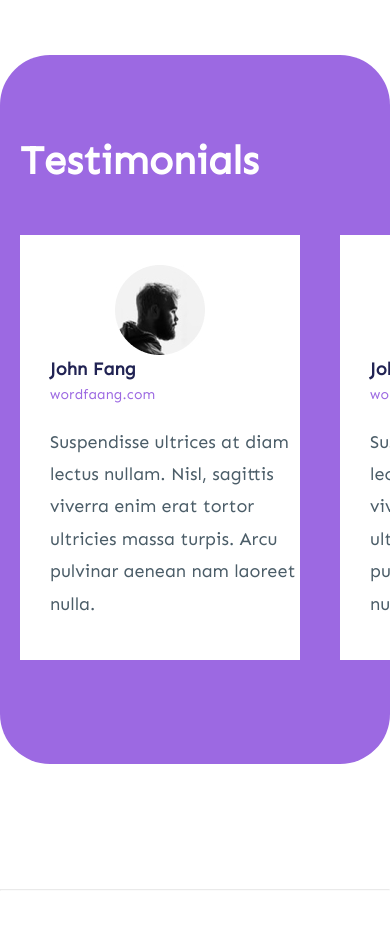
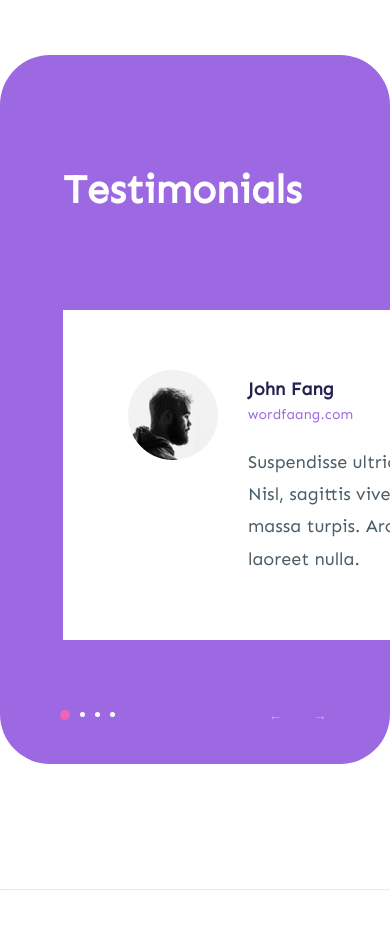
Before and after one commit to krlmari/ratio-courses, a plain HTML site: page module1/index.html in a window 390 px wide. Shown: the part 3622-4551 px from the top of the page. Drawn offline with Linux system fonts and the light colour scheme.

Commit message:
update code

```diff
--- a/module1/index.html
+++ b/module1/index.html
@@ -13,7 +13,7 @@
   </head>
 
   <body class="body">
-    <header class="header block-centered">
+    <header class="header block-centered" id="header">
       <img src="images/Logo.svg" class="header__logo logo" />
 
       <nav class="menu">
@@ -135,9 +135,10 @@
         <div class="testimonials__container block-absolute">
           <h2 class="testimonials__title">Testimonials</h2>
         </div>
+
         <div class="slider">
           <div class="slider-item">
-            <div class="testimonials__avatar"></div>
+            <img src="images/avatar-1.jpg" class="testimonials__avatar" />
             <div class="testimonials__content">
               <p class="testimonials__name">John Fang</p>
               <a href="" class="testimonials__href">wordfaang.com</a>
@@ -148,10 +149,10 @@
             </div>
           </div>
           <div class="slider-item">
-            <div class="testimonials__avatar"></div>
+            <img src="images/avatar-2.jpg" class="testimonials__avatar" />
             <div class="testimonials__content">
-              <p class="testimonials__name">John Fang</p>
-              <a href="" class="testimonials__href">wordfaang.com</a>
+              <p class="testimonials__name">Jeny Doe</p>
+              <a href="" class="testimonials__href">UX Engineer</a>
               <p class="testimonials__text">
                 Suspendisse ultrices at diam lectus nullam. Nisl, sagittis viverra enim erat tortor
                 ultricies massa turpis. Arcu pulvinar aenean nam laoreet nulla.
@@ -159,15 +160,36 @@
             </div>
           </div>
           <div class="slider-item">
-            <div class="testimonials__avatar"></div>
+            <img src="images/avatar-3.jpg" class="testimonials__avatar" />
             <div class="testimonials__content">
-              <p class="testimonials__name">John Fang</p>
-              <a href="" class="testimonials__href">wordfaang.com</a>
+              <p class="testimonials__name">William</p>
+              <a href="" class="testimonials__href">Web Designer</a>
               <p class="testimonials__text">
                 Suspendisse ultrices at diam lectus nullam. Nisl, sagittis viverra enim erat tortor
                 ultricies massa turpis. Arcu pulvinar aenean nam laoreet nulla.
               </p>
             </div>
+          </div>
+        </div>
+
+        <div class="slider-controls">
+          <div class="flex-center">
+            <input type="radio" name="point" id="slide1" checked />
+            <label for="slide1"></label>
+
+            <input type="radio" name="point" id="slide2" />
+            <label for="slide2"></label>
+
+            <input type="radio" name="point" id="slide3" />
+            <label for="slide3"></label>
+
+            <input type="radio" name="point" id="slide4" />
+            <label for="slide4"></label>
+          </div>
+
+          <div>
+            <button class="slider-button">&#8592;</button>
+            <button class="slider-button">&#8594;</button>
           </div>
         </div>
       </section>
@@ -214,5 +236,7 @@
         Company Registration Number: 21479524.
       </p>
     </footer>
+
+    <div><a href="#header" class="idHeader">&#8593;</a></div>
   </body>
 </html>
--- a/module1/styles.css
+++ b/module1/styles.css
@@ -23,6 +23,11 @@ ul {
 .flex-row {
   display: flex;
   justify-content: space-between;
+}
+
+.flex-center {
+  display: flex;
+  align-items: center;
 }
 
 .block-centered {
@@ -341,7 +346,7 @@ ul {
 }
 
 .block-absolute {
-  left: 93px;
+  left: 63px;
   z-index: 1;
   padding: 0;
   position: absolute;
@@ -366,7 +371,7 @@ ul {
   align-items: center;
   min-width: 635px;
   height: 330px;
-  margin: 20px;
+  margin-right: 20px;
   background-color: white;
 }
 
@@ -411,89 +416,68 @@ ul {
   color: #4b5d68;
 }
 
-.testimonials__circle {
-  width: 5px;
-  height: 5px;
-  border-radius: 100%;
-
-  background: #ffffff;
-  margin-right: 10px;
+.slider-controls {
+  display: flex;
+  margin-top: 250px;
+  margin-left: 60px;
+  margin-right: 60px;
+  justify-content: space-between;
 }
 
-.white-left-arrow {
-  transform: rotate(180deg);
+.slider-button {
+  width: 20px;
+  height: 14px;
+  outline: none;
+  border: none;
+  cursor: pointer;
+  margin-left: 20px;
+  background-color: #9c69e2;
+  color: #ffffff;
+  opacity: 0.5;
+
+  transition: transform 1s;
 }
 
-.white-left-arrow,
-.white-right-arrow {
-  background-image: url(images/Group-56.svg);
-  width: 23px;
-  height: 20px;
-  background-repeat: no-repeat;
-  transition: 1s;
+.slider-button:hover {
+  transform: scale(1.8);
 }
 
-.white-right-arrow {
-  margin-top: 4px;
-  margin-left: 20px;
+input[type="radio"],
+label {
+  cursor: pointer;
 }
 
-.white-left-arrow:hover,
-.white-right-arrow:hover {
-  transform: scale(1.2);
+input[type="radio"] {
+  position: relative;
+  height: 5px;
+  width: 5px;
+  background-color: white;
+  border-radius: 100%;
+  margin-right: 10px;
+  -webkit-appearance: none;
+  -moz-appearance: none;
+  appearance: none;
+  outline: none;
 }
 
-.testimonials__circles-and-arrows {
-  margin: 0 96px 65px 93px;
+input[type="radio"]::before {
+  width: 10px;
+  height: 10px;
+  transform: translate(-50%, -50%);
+  background-color: #f063b8;
+  border: 2px solid white;
 }
 
-@media screen and (max-width: 1118px) {
-  .testimonials__card {
-    width: calc(100vw - 60%);
-  }
+input[type="radio"]:checked {
+  width: 10px;
+  height: 10px;
+  border-radius: 50%;
+  background-color: #f063b8;
+  visibility: visible;
 }
 
-@media screen and (max-width: 760px) {
-  .testimonials__card {
-    flex-direction: column;
-    justify-content: center;
-    align-items: center;
-  }
-
-  .testimonials__content {
-    margin-bottom: 40px;
-  }
-
-  .testimonials__content {
-    max-width: 250px;
-    margin-left: 30px;
-  }
-}
-
-@media screen and (max-width: 410px) {
-  .slider-item {
-    min-width: 280px;
-    flex-direction: column;
-    height: auto;
-    margin-top: -40px;
-  }
-
-  .slider {
-    margin-left: 0;
-  }
-
-  .testimonials__avatar {
-    align-self: center;
-    margin-top: 30px;
-  }
-
-  .testimonials__title {
-    margin-top: 80px;
-  }
-
-  .block-absolute {
-    left: 20px;
-  }
+.slider-button:hover {
+  opacity: 1;
 }
 
 .footer {
@@ -682,10 +666,6 @@ ul {
     margin-top: 100px;
   }
 
-  .testimonials__circles-and-arrows {
-    margin: 0 46px 60px 43px;
-  }
-
   .footer {
     margin-top: 100px;
   }
@@ -701,3 +681,19 @@ ul {
     margin-top: 20px;
   }
 }
+
+.idHeader {
+  position: fixed;
+  z-index: 9999;
+  bottom: 0%;
+  right: 0%;
+  background: #9c69e2;
+  opacity: 0.4;
+  color: #fff;
+  padding: 10px 15px;
+  margin: 20px;
+}
+
+.idHeader:hover {
+  opacity: 1;
+}
```
Also changed, not shown: module1/images/avatar-1.jpg (renamed from module1/images/avatar.jpg), module1/images/avatar-2.jpg (added), module1/images/avatar-3.jpg (added).
